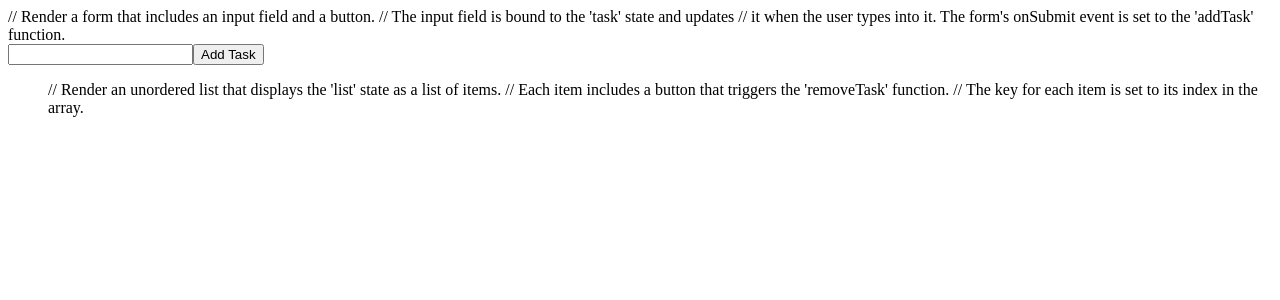
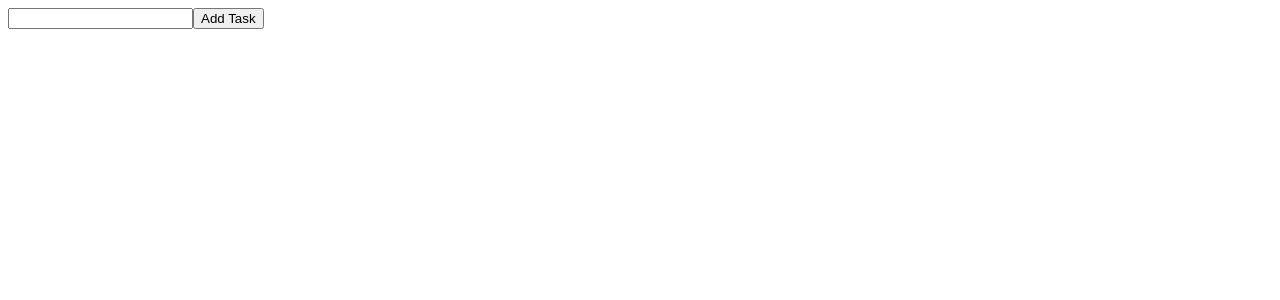
Before and after one commit to Dhanarajb/Todo-List-Reactjs, a React (Create React App) app: page / in a window 1280 px wide. Shown: the top 300 px of the page. Built offline with nearby package versions, Linux system fonts and the light colour scheme.

Commit message:
1 file modified

```diff
--- a/src/App.js
+++ b/src/App.js
@@ -33,9 +33,9 @@ const TodoList = () => {
 
   return (
     <div>
-//     Render a form that includes an input field and a button.
+{/* //     Render a form that includes an input field and a button.
 //     The input field is bound to the 'task' state and updates
-//     it when the user types into it. The form's onSubmit event is set to the 'addTask' function.
+//     it when the user types into it. The form's onSubmit event is set to the 'addTask' function. */}
       <form onSubmit={addTask}>
         <input
           type="text"
@@ -45,9 +45,9 @@ const TodoList = () => {
         <button type="submit">Add Task</button>
       </form>
       <ul>
-//           Render an unordered list that displays the 'list' state as a list of items.
+{/* //           Render an unordered list that displays the 'list' state as a list of items.
 //           Each item includes a button that triggers the 'removeTask' function.
-//           The key for each item is set to its index in the array.
+//           The key for each item is set to its index in the array. */}
         {list.map((item, index) => (
           <li key={index}>
             {index}- {item}
```
